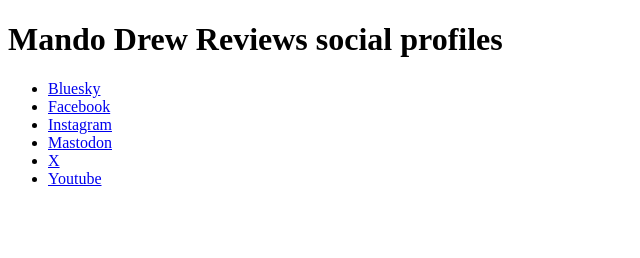
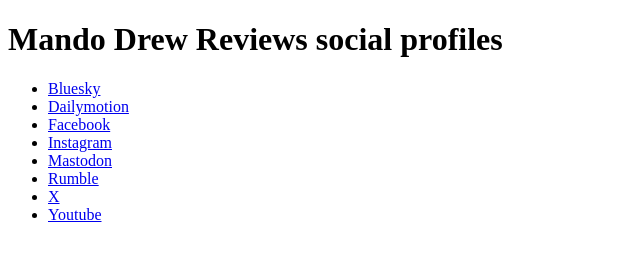
Before and after one commit to mandodrewreviews/mando-drew-reviews.github.io, a plain HTML site: page socials.html in a window 1280 px wide. Shown: the whole page, without its empty margins (0-640 px from the left). Drawn offline with Linux system fonts and the light colour scheme.

Commit message:
Update socials.html

```diff
--- a/socials.html
+++ b/socials.html
@@ -7,9 +7,11 @@
 <p>
 <ul>
 <li> <a href= "https://bsky.app/profile/mandodrew-reviews.bsky.social">Bluesky</a>
+<li> <a href= "https://dailymotion.com/mandodrew_reviews">Dailymotion</a>
 <li> <a href= "https://facebook.com/mandodrewreviews">Facebook</a>
 <li> <a href="instagram.html">Instagram</a>
 <li> <a href= "https://mastodon.social/@mandodrew_reviews">Mastodon</a>
+<li> <a href= "https://rumble.com/c/c-7732425">Rumble</a>
 <li> <a href= "https://x.com/mando_reviews">X</a>
 <li> <a href= "https://www.youtube.com/feeds/videos.xml?channel_id=UC0uNGF3N60JVneadgw7dfKg">Youtube</a>
 </ul>
```
